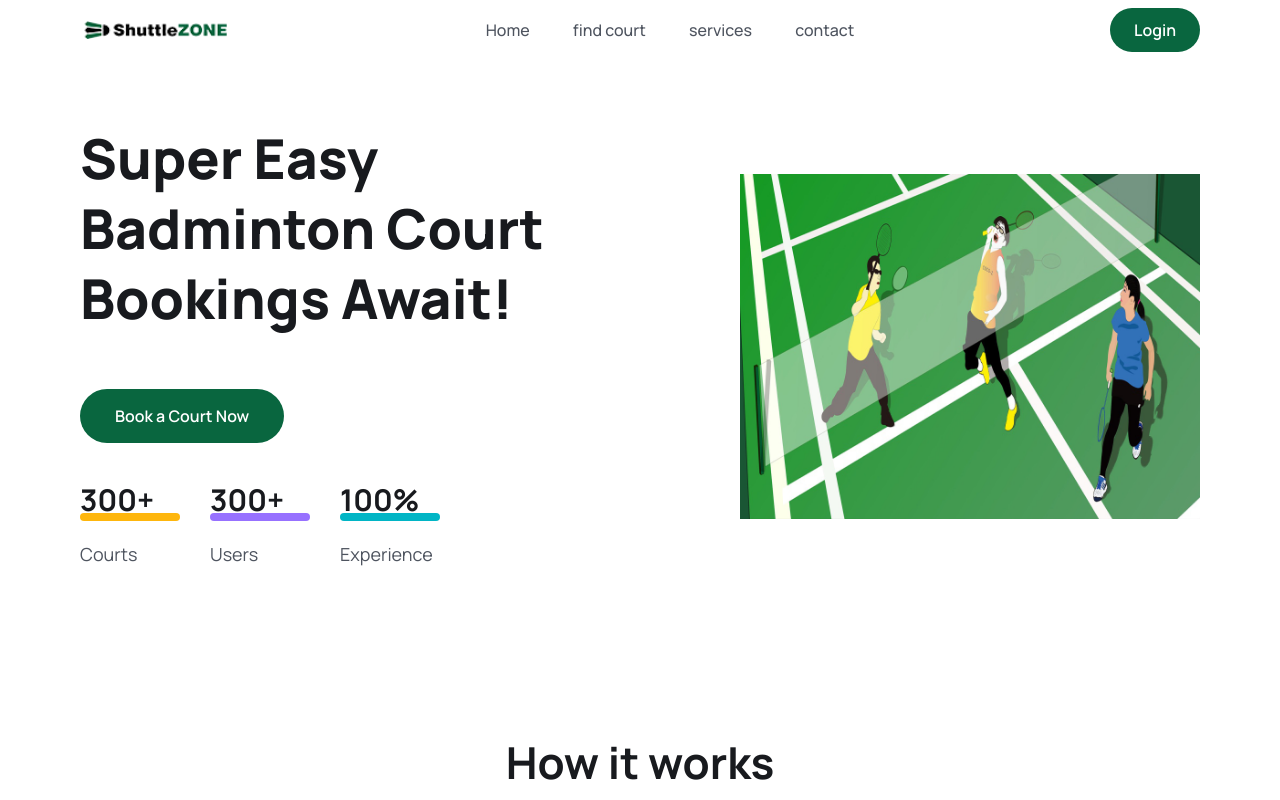
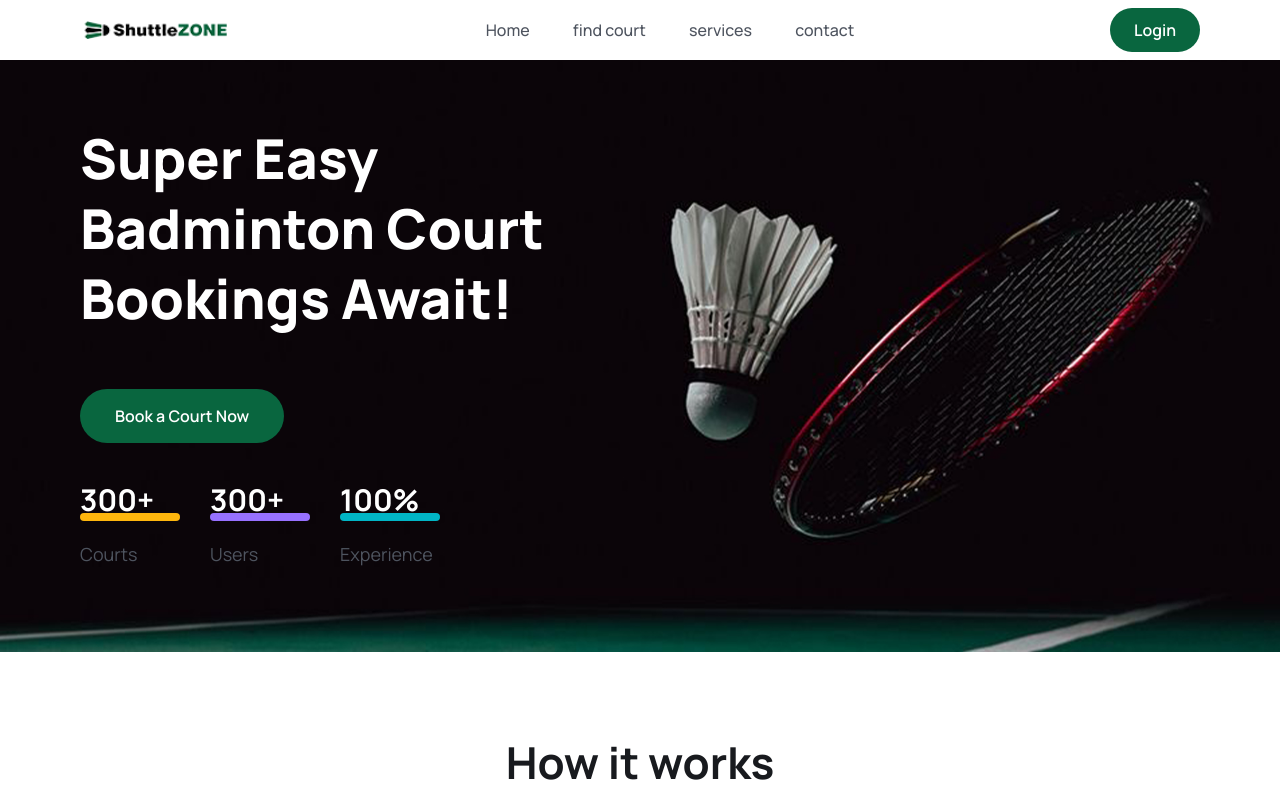
Before and after one commit to Chanidu26/shuttlezone, a React (Create React App) app in the folder frontend/: page / in a window 1280 px wide. Shown: the top 800 px of the page. Built offline with nearby package versions, Linux system fonts and the light colour scheme; the HTML template or start-up script is replaced by a standard one.

Commit message:
added home background image

```diff
--- a/frontend/src/Pages/Home.jsx
+++ b/frontend/src/Pages/Home.jsx
@@ -4,6 +4,7 @@ import court3 from '../assets/images/court3.jpg'
 import court2 from '../assets/images/court2.jpg'
 import court4 from '../assets/images/court4.jpg'
 import player from '../assets/images/player.png'
+import home from '../assets/images/home.jpg'
 import icon1 from '../assets/images/icon01.png'
 import icon2 from '../assets/images/icon02.png'
 import icon3 from '../assets/images/icon03.png'
@@ -16,13 +17,13 @@ const Home = () => {
   return (
     <>
     {/* hero section */}
-    <section className='hero_section pt-[55px] 2xl:h-[800px]'>
-      <div className='container'>
+    <section className='hero_section pt-[55px] 2xl:h-[800px] bg-cover' style={{backgroundImage: `url(${home})`}}>
+      <div className='container' >
         <div className='flex flex-col lg:flex-row gap-[90px] items-center justify-between'>
           {/* hero content */}
           <div>
           <div className='lg:w-[570px]'>
-            <h1 className='text-[36px] leading-[46px] text-headingColor font-[800] md:text-[55px] md:leading-[70px]'>
+            <h1 className='text-[36px] leading-[46px] text-white font-[800] md:text-[55px] md:leading-[70px]'>
             Super Easy Badminton Court Bookings Await!
             </h1>
             <p className='text_para'>
@@ -35,21 +36,21 @@ const Home = () => {
 
             <div>
               <h2 className='text-[36px] leading-[56px] lg:text-[30px] lg:leading-[54px] font-[700]
-               text-headingColor'>300+</h2>
+               text-white'>300+</h2>
                <span className='w-[100px] h-2 bg-yellowColor rounded-full block mt-[-14px]'></span>
                <p className='text_para'>Courts</p>
             </div>
 
             <div>
               <h2 className='text-[36px] leading-[56px] lg:text-[30px] lg:leading-[54px] font-[700]
-               text-headingColor'>300+</h2>
+               text-white'>300+</h2>
                <span className='w-[100px] h-2 bg-purpleColor rounded-full block mt-[-14px]'></span>
                <p className='text_para'>Users</p>
             </div>
 
             <div>
               <h2 className='text-[36px] leading-[56px] lg:text-[30px] lg:leading-[54px] font-[700]
-               text-headingColor'>100%</h2>
+               text-white'>100%</h2>
                <span className='w-[100px] h-2 bg-irisBlueColor rounded-full block mt-[-14px]'></span>
                <p className='text_para'>Experience</p>
             </div>
@@ -58,11 +59,7 @@ const Home = () => {
           </div>
           </div>
 
-        <div className='flex gap-[30px] justify-end '>
-          <div>
-            <img className='w-full' src={court4} alt=""/>
-          </div>
-        </div>
+
 
         </div>
 
```
Also changed, not shown: frontend/src/assets/images/home.jpg (added).
